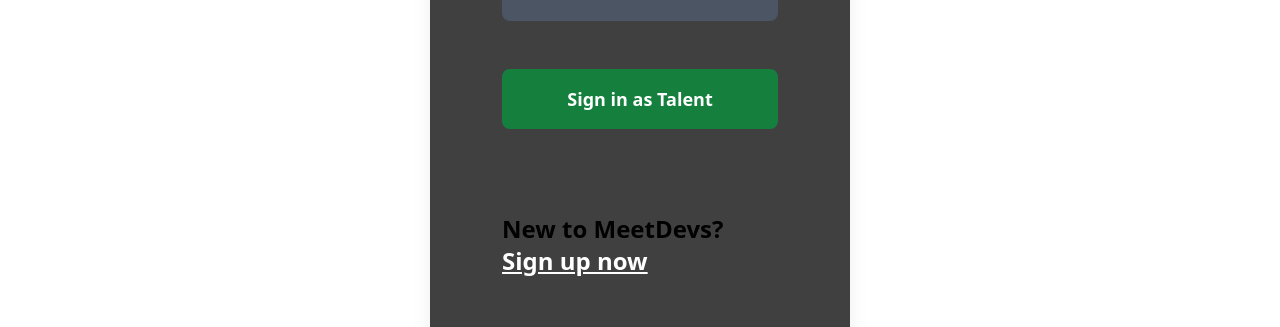
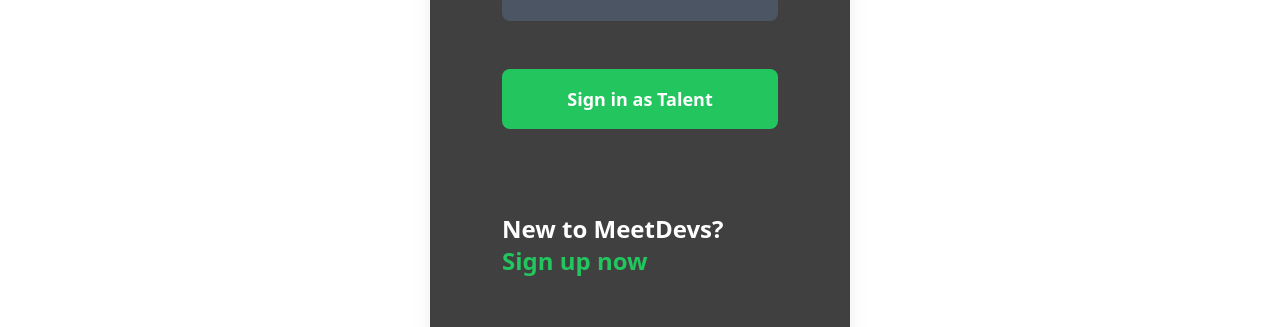
Before and after one commit to Ayobami6/MeetDevs, a React (Vite) app in the folder client/: page /auth in a window 1280 px wide. Shown: the part 526-853 px from the top of the page. Built offline with nearby package versions, Linux system fonts and the light colour scheme; the HTML template or start-up script is replaced by a standard one.

Commit message:
fix: made minor changes

```diff
--- a/client/package.json
+++ b/client/package.json
@@ -15,6 +15,7 @@
     "react": "^18.2.0",
     "react-dom": "^18.2.0",
     "react-icons": "^4.11.0",
+    "react-redux": "^8.1.3",
     "react-router-dom": "^6.16.0"
   },
   "devDependencies": {
--- a/client/src/pages/Auth/SignIn.tsx
+++ b/client/src/pages/Auth/SignIn.tsx
@@ -106,7 +106,7 @@
                     onChange={(e) => setPassword(e.target.value)}
                 />
                 <button
-                    className='w-full text-white bg-green-700 rounded-lg my-9 self-center text-lg font-bold p-4'
+                    className='w-full text-white bg-green-500 rounded-lg my-9 self-center text-lg font-bold p-4'
                     onClick={handleSignIn}
                 >
                     {loading ? (
@@ -116,10 +116,10 @@
                     )}
                     Sign in as {isTalent ? 'Talent' : 'Employer'}
                 </button>
-                <h2 className='text-black-600 font-bold my-12 text-2xl'>
+                <h2 className='text-white my-12 text-2xl font-semibold'>
                     New to MeetDevs?{' '}
                     <a
-                        className='inline text-2xl text-white underline'
+                        className='inline text-2xl text-green-500 hover:cursor-pointer'
                         onClick={handleIsMemberClick}
                     >
                         Sign up now
--- a/client/src/pages/Landing-Page/About_us.tsx
+++ b/client/src/pages/Landing-Page/About_us.tsx
@@ -61,7 +61,7 @@
                 <div key={item.title} className="justify-center">
                     {/* Increase size of the icons */}
                   <div className="flex justify-center lg:justify-start ">
-                    <div className="rounded bg-green-500 p-2">
+                    <div className="rounded bg-green-500 p-2 transform transition-all duration-300 ease-in-out hover:scale-150">
                       <item.iconPath className="text-6xl"/>
                       </div>
                   </div>
```
Also changed, not shown: 1 other file (tests, documents, lock files or other folders).
